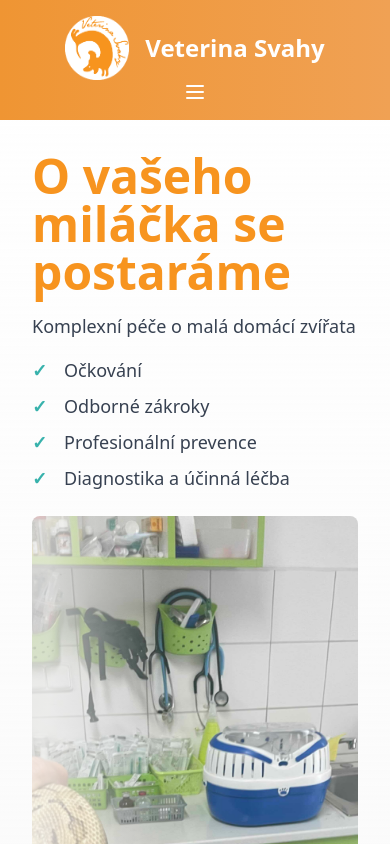
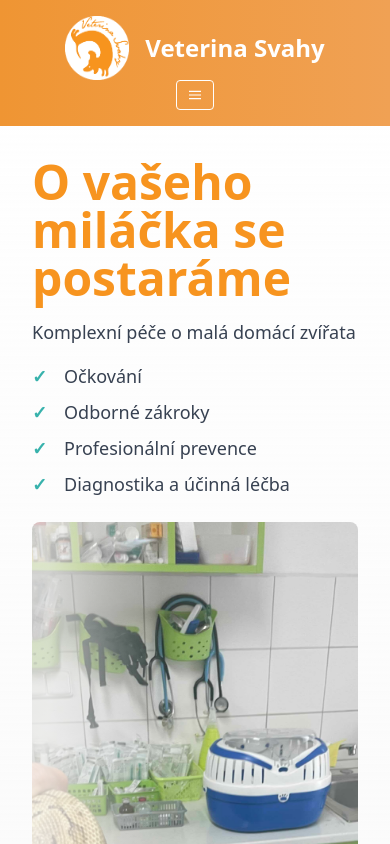
Before and after one commit to ajtyrunner/veterinarni-ordinace, a Next.js app: page / in a window 390 px wide. Shown: the top 844 px of the page. Built offline with nearby package versions, Linux system fonts and the light colour scheme.

Commit message:
hamburger mobile menu

```diff
--- a/src/components/Header.tsx
+++ b/src/components/Header.tsx
@@ -19,19 +19,23 @@ const Header = () => {
             <Image
               src="/logo.png"
               alt="Veterina Svahy"
+              className="logo-image"
               width={120}
               height={120}
-              className="logo-image"
             />
           </Link>
           <h1 className="text-2xl font-bold text-white">Veterina Svahy</h1>
         </div>
-        <div className="hamburger-btn" onClick={toggleMenu}>
-          <svg className="w-6 h-6" fill="none" stroke="currentColor" viewBox="0 0 24 24" xmlns="http://www.w3.org/2000/svg">
-            <path strokeLinecap="round" strokeLinejoin="round" strokeWidth="2" d={isOpen ? 'M6 18L18 6M6 6l12 12' : 'M4 6h16M4 12h16M4 18h16'}></path>
+        <button
+          className="md:hidden flex items-center px-3 py-2 border rounded text-white border-white"
+          onClick={toggleMenu}
+        >
+          <svg className="fill-current h-3 w-3" viewBox="0 0 20 20" xmlns="http://www.w3.org/2000/svg">
+            <title>Menu</title>
+            <path d="M0 3h20v2H0V3zm0 6h20v2H0V9zm0 6h20v2H0v-2z" />
           </svg>
-        </div>
-        <nav className={`nav-links ${isOpen ? 'menu-open' : ''}`}>
+        </button>
+        <nav className={`nav-links ${isOpen ? 'block' : 'hidden'} md:flex md:items-center`}>
           <Link href="/" className="nav-link">Domů</Link>
           <Link href="/services" className="nav-link">Služby</Link>
           <Link href="/equipment" className="nav-link">Vybavení</Link>
```
